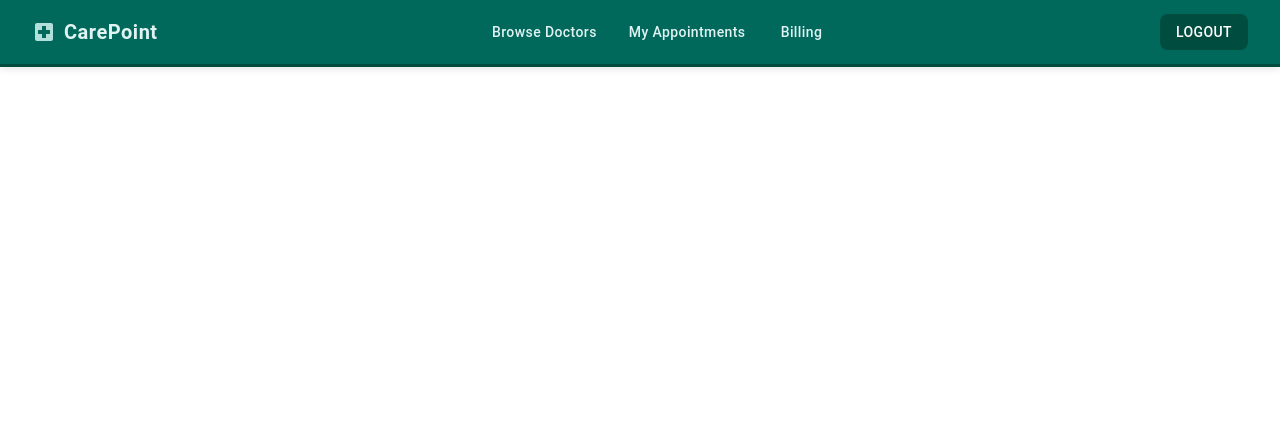
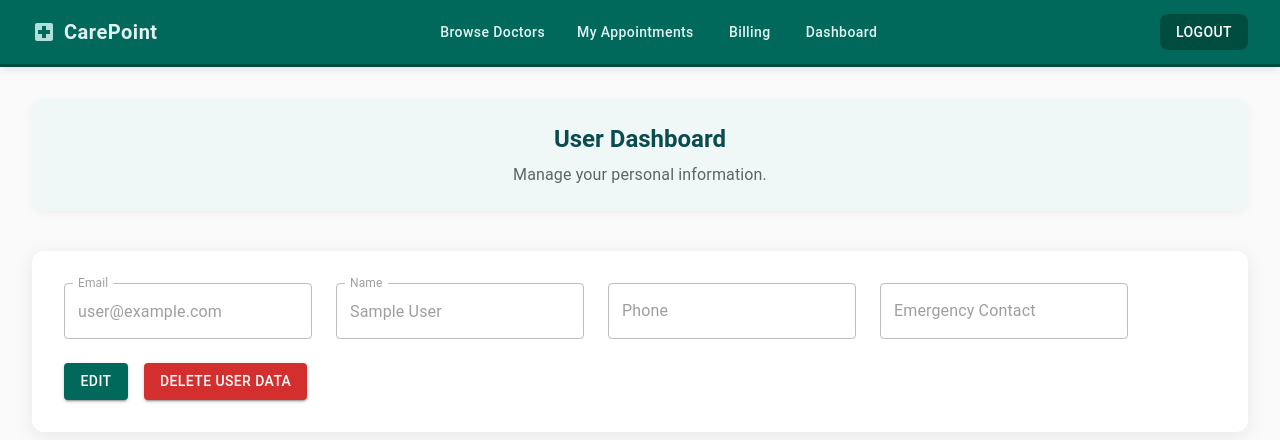
Before and after one commit to internap627/carepoint-patient-app, a React (Create React App) app: page /dashboard in a window 1280 px wide. Shown: the top 440 px of the page. Built offline with nearby package versions, Linux system fonts and the light colour scheme; no server answers; the database is empty; sample sign-in values are in the browser's storage.

Commit message:
dashboard component

```diff
--- a/package.json
+++ b/package.json
@@ -13,7 +13,7 @@
     "@testing-library/react": "^16.3.0",
     "@testing-library/user-event": "^13.5.0",
     "date-fns": "^4.1.0",
-    "firebase": "^12.3.0",
+    "firebase": "^12.4.0",
     "react": "^19.2.0",
     "react-dom": "^19.2.0",
     "react-router-dom": "^7.9.3",
--- a/src/App.js
+++ b/src/App.js
@@ -1,6 +1,5 @@
 import { BrowserRouter as Router, Routes, Route } from "react-router-dom";
 import AuthPage from "./pages/AuthPage";
-import HomePage from "./pages/HomePage";
 import { AuthProvider } from "./context/AuthContext";
 import PrivateRoute from "./components/PrivateRoute";
 import Navbar from "./components/Navbar";
@@ -8,6 +7,7 @@ import CategoriesPage from "./pages/CategoriesPage";
 import DoctorsPage from "./pages/DoctorsPage";
 import AppointmentsPage from "./pages/AppointmentsPage";
 import BillingPage from "./pages/BillingPage";
+import DashboardPage from "./pages/DashboardPage";
 
 
 function App() {
@@ -17,14 +17,6 @@ function App() {
         <Navbar />
         <Routes>
           <Route path="/auth" element={<AuthPage />} />
-          <Route
-            path="/"
-            element={
-              <PrivateRoute>
-                <HomePage />
-              </PrivateRoute>
-            }
-          />
           <Route
             path="/categories"
             element={
@@ -57,6 +49,14 @@ function App() {
               </PrivateRoute>
             }
           />
+          <Route
+            path="/dashboard"
+            element={
+              <PrivateRoute>
+                <DashboardPage />
+              </PrivateRoute>
+            }
+          />
         </Routes>
       </Router>
     </AuthProvider>
--- a/src/components/Navbar.js
+++ b/src/components/Navbar.js
@@ -56,7 +56,7 @@ export default function Navbar() {
               cursor: "pointer",
               "&:hover": { opacity: 0.9 },
             }}
-            onClick={() => navigate("/")}
+            onClick={() => navigate("/categories")}
           >
             <LocalHospital sx={{ mr: 1, color: "#b2dfdb" }} />
             <Typography
@@ -130,6 +130,19 @@ export default function Navbar() {
               >
                 Billing
               </Button>
+              <Button
+                onClick={() => navigate("/dashboard")}
+                sx={{
+                  color: "#e0f2f1",
+                  fontWeight: 500,
+                  textTransform: "none",
+                  "&:hover": {
+                    backgroundColor: "#004d40",
+                  },
+                }}
+              >
+                Dashboard
+              </Button>
             </Box>
           )}
 
--- /dev/null
+++ b/src/pages/DashboardPage.js
@@ -0,0 +1,288 @@
+import React, { useEffect, useState } from "react";
+import {
+  Box,
+  CircularProgress,
+  Typography,
+  Grid,
+  Paper,
+  TextField,
+  Button,
+  Dialog,
+  DialogActions,
+  DialogContent,
+  DialogContentText,
+  DialogTitle,
+} from "@mui/material";
+import { doc, getDoc, setDoc, deleteDoc, collection, query, where, getDocs } from "firebase/firestore";
+import { db } from "../firebase";
+import { useAuth } from "../context/AuthContext";
+
+export default function DashboardPage() {
+  const { currentUser } = useAuth();
+  const [userData, setUserData] = useState(null);
+  const [loading, setLoading] = useState(true);
+  const [isEditing, setIsEditing] = useState(false);
+  const [formState, setFormState] = useState({
+    name: "",
+    phone: "",
+    emergencyContact: "",
+  });
+  const [open, setOpen] = useState(false);
+  const [deleting, setDeleting] = useState(false);
+
+  const handleClickOpen = () => {
+    setOpen(true);
+  };
+
+  const handleClose = () => {
+    setOpen(false);
+  };
+
+  const handleDelete = async () => {
+    if (!currentUser) return;
+    setDeleting(true);
+    try {
+      // Delete user's bookings
+      const bookingsQuery = query(collection(db, "bookings"), where("userId", "==", currentUser.uid));
+      const bookingsSnapshot = await getDocs(bookingsQuery);
+      const deletePromises = [];
+      bookingsSnapshot.forEach((booking) => {
+        deletePromises.push(deleteDoc(doc(db, "bookings", booking.id)));
+      });
+      await Promise.all(deletePromises);
+
+      // Delete user from Firestore
+      const userDocRef = doc(db, "users", currentUser.uid);
+      await deleteDoc(userDocRef);
+
+      // Clear form
+      setUserData(null);
+      setFormState({ name: "", phone: "", emergencyContact: "" });
+
+      // Close the dialog
+      handleClose();
+    } catch (error) {
+      console.error("Error deleting user data:", error);
+    } finally {
+      setDeleting(false);
+    }
+  };
+
+  useEffect(() => {
+    const fetchUserData = async () => {
+      if (!currentUser) return;
+      try {
+        const userDocRef = doc(db, "users", currentUser.uid);
+        const userDocSnap = await getDoc(userDocRef);
+        if (userDocSnap.exists()) {
+          const data = userDocSnap.data();
+          setUserData(data);
+          setFormState({
+            name: data.name || "",
+            phone: data.phone || "",
+            emergencyContact: data.emergencyContact || "",
+          });
+        } else {
+          // If no user data exists, initialize with empty strings
+          setUserData(null);
+          setFormState({
+            name: currentUser.displayName || "",
+            phone: "",
+            emergencyContact: "",
+          });
+        }
+      } catch (error) {
+        console.error("Error fetching user data:", error);
+      } finally {
+        setLoading(false);
+      }
+    };
+    fetchUserData();
+  }, [currentUser]);
+
+  const handleEdit = () => {
+    setIsEditing(true);
+  };
+
+  const handleCancel = () => {
+    setIsEditing(false);
+    // Reset form to original data
+    if (userData) {
+      setFormState({
+        name: userData.name || "",
+        phone: userData.phone || "",
+        emergencyContact: userData.emergencyContact || "",
+      });
+    }
+  };
+
+  const handleSave = async () => {
+    if (!currentUser) return;
+    try {
+      const userDocRef = doc(db, "users", currentUser.uid);
+      await setDoc(userDocRef, { ...formState, email: currentUser.email }, { merge: true });
+      setUserData({ ...formState, email: currentUser.email });
+      setIsEditing(false);
+    } catch (error) {
+      console.error("Error saving user data:", error);
+    }
+  };
+
+  const handleChange = (e) => {
+    setFormState({
+      ...formState,
+      [e.target.name]: e.target.value,
+    });
+  };
+
+  if (loading) {
+    return (
+      <Box
+        sx={{
+          display: "flex",
+          alignItems: "center",
+          justifyContent: "center",
+          minHeight: "60vh",
+        }}
+      >
+        <CircularProgress />
+      </Box>
+    );
+  }
+
+  return (
+    <Box
+      sx={{
+        p: { xs: 2, sm: 3, md: 4 },
+        backgroundColor: "#fafafa",
+        minHeight: "100vh",
+      }}
+    >
+      <Box
+        sx={{
+          mb: 5,
+          textAlign: "center",
+          backgroundColor: "#f0f7f7",
+          p: 3,
+          borderRadius: 3,
+          boxShadow: "0 2px 10px rgba(0, 0, 0, 0.05)",
+        }}
+      >
+        <Typography variant="h5" sx={{ fontWeight: 600, color: "#0a4b4f" }}>
+          User Dashboard
+        </Typography>
+        <Typography variant="body1" color="text.secondary" sx={{ mt: 1 }}>
+          Manage your personal information.
+        </Typography>
+      </Box>
+
+      <Paper
+        sx={{
+          p: 4,
+          borderRadius: 3,
+          boxShadow: "0 4px 20px rgba(0,0,0,0.08)",
+        }}
+      >
+        <Grid container spacing={3}>
+          <Grid item xs={12}>
+            <TextField
+              label="Email"
+              value={currentUser?.email || ""}
+              fullWidth
+              disabled
+            />
+          </Grid>
+          <Grid item xs={12}>
+            <TextField
+              label="Name"
+              name="name"
+              value={formState.name}
+              fullWidth
+              disabled={!isEditing}
+              onChange={handleChange}
+            />
+          </Grid>
+          <Grid item xs={12}>
+            <TextField
+              label="Phone"
+              name="phone"
+              value={formState.phone}
+              fullWidth
+              disabled={!isEditing}
+              onChange={handleChange}
+            />
+          </Grid>
+          <Grid item xs={12}>
+            <TextField
+              label="Emergency Contact"
+              name="emergencyContact"
+              value={formState.emergencyContact}
+              fullWidth
+              disabled={!isEditing}
+              onChange={handleChange}
+            />
+          </Grid>
+          <Grid item xs={12}>
+            <Box sx={{ display: 'flex', justifyContent: 'center', gap: 2 }}>
+              {isEditing ? (
+                <>
+                  <Button
+                    variant="outlined"
+                    onClick={handleCancel}
+                  >
+                    Cancel
+                  </Button>
+                  <Button variant="contained" onClick={handleSave} sx={{ backgroundColor: "#00695c" }}>
+                    Save
+                  </Button>
+                </>
+              ) : (
+                <>
+                  <Button
+                    variant="contained"
+                    onClick={handleEdit}
+                    sx={{ backgroundColor: "#00695c" }}
+                  >
+                    Edit
+                  </Button>
+                  <Button
+                    variant="contained"
+                    onClick={handleClickOpen}
+                    sx={{ backgroundColor: "#d32f2f" }}
+                  >
+                    Delete User Data
+                  </Button>
+                </>
+              )}
+            </Box>
+          </Grid>
+        </Grid>
+      </Paper>
+      <Dialog
+        open={open}
+        onClose={handleClose}
+        aria-labelledby="alert-dialog-title"
+        aria-describedby="alert-dialog-description"
+      >
+        <DialogTitle id="alert-dialog-title">
+          {"Confirm Deletion"}
+        </DialogTitle>
+        <DialogContent sx={{ display: 'flex', justifyContent: 'center', alignItems: 'center' }}>
+          {deleting ? (
+            <CircularProgress />
+          ) : (
+            <DialogContentText id="alert-dialog-description">
+              Are you sure you want to delete your personal data? This action cannot be undone.
+            </DialogContentText>
+          )}
+        </DialogContent>
+        <DialogActions>
+          <Button onClick={handleClose} disabled={deleting}>Cancel</Button>
+          <Button onClick={handleDelete} autoFocus sx={{ color: "#d32f2f" }} disabled={deleting}>
+            Delete
+          </Button>
+        </DialogActions>
+      </Dialog>
+    </Box>
+  );
+}
--- a/src/pages/HomePage.js
+++ /dev/null
@@ -1,25 +0,0 @@
-import React from "react";
-import { Button, Typography, Container, Box } from "@mui/material";
-import { useAuth } from "../context/AuthContext";
-
-export default function HomePage() {
-  const { currentUser, logout } = useAuth();
-
-  return (
-    <Container maxWidth="sm">
-      <Box sx={{ mt: 8, textAlign: "center" }}>
-        <Typography variant="h5">
-          Welcome, {currentUser?.email}
-        </Typography>
-        <Button
-          variant="outlined"
-          color="error"
-          sx={{ mt: 2 }}
-          onClick={logout}
-        >
-          Logout
-        </Button>
-      </Box>
-    </Container>
-  );
-}
```
Also changed, not shown: src/components/Dashboard.js (added, +12 -0 lines), src/pages/AuthPage.js (+17 -19 lines), 1 other file (tests, documents, lock files or other folders).
